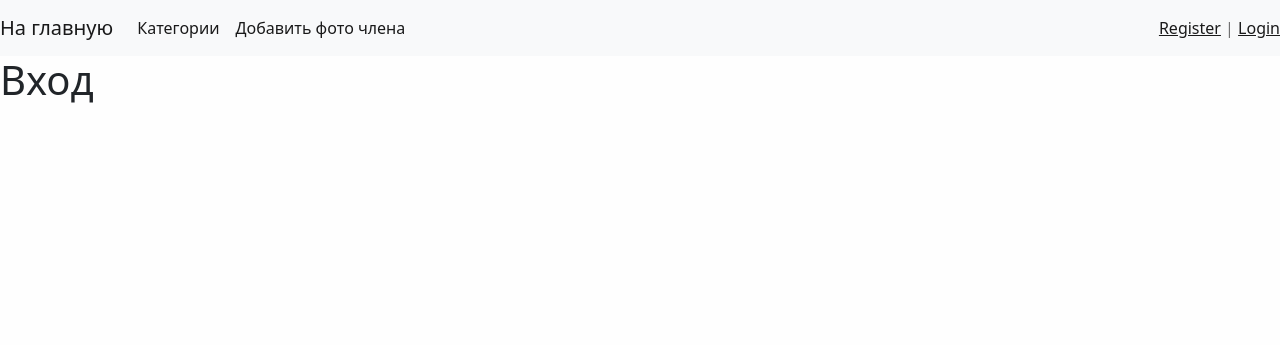
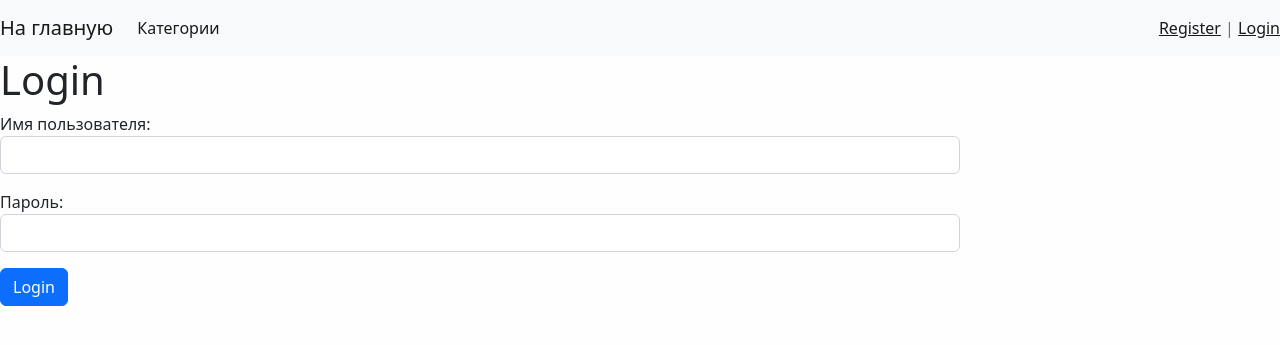
Before and after one commit to Pythondara/Danila_Media, a Django app: page /login_page/login/ in a window 1280 px wide. Shown: the top 345 px of the page. Run offline with Django 4.2, Linux system fonts and the light colour scheme; some libraries are stand-ins or nearby versions.

Commit message:
Created login_page

```diff
--- a/project_main/login_page/forms.py
+++ b/project_main/login_page/forms.py
@@ -2,8 +2,14 @@ from django import forms
 from .models import Login_page
 import re
 from django.core.exceptions import ValidationError
-from django.contrib.auth.forms import UserCreationForm
+from django.contrib.auth.forms import UserCreationForm, AuthenticationForm
 from django.contrib.auth.models import User
+
+
+class UserLoginForm(AuthenticationForm):
+    username = forms.CharField(label='Имя пользователя',
+                               widget=forms.TextInput(attrs={'class': 'form-control', 'autocomplete': 'off'}))
+    password = forms.CharField(label='Пароль', widget=forms.PasswordInput(attrs={'class': 'form-control'}))
 
 
 class UserRegisterForm(UserCreationForm):
@@ -11,10 +17,12 @@ class UserRegisterForm(UserCreationForm):
     last_name = forms.CharField(label='Фамилия', widget=forms.TextInput(attrs={'class': 'form-control'}))
     username = forms.CharField(label='Имя пользователя', help_text='Введите имя пользователя',
                                widget=forms.TextInput(attrs={'class': 'form-control', 'autocomplete': 'off'}))
-    password1 = forms.CharField(label='Пароль', help_text='Введите пароль', widget=forms.PasswordInput(attrs={'class': 'form-control'}))
+    password1 = forms.CharField(label='Пароль', help_text='Введите пароль',
+                                widget=forms.PasswordInput(attrs={'class': 'form-control'}))
     password2 = forms.CharField(label='Подтверждение пароля', help_text='Подтвердите пароль',
                                 widget=forms.PasswordInput(attrs={'class': 'form-control'}))
-    email = forms.EmailField(label='E-mail', help_text='Введите свой email', widget=forms.EmailInput(attrs={'class': 'form-control'}))
+    email = forms.EmailField(label='E-mail', help_text='Введите свой email',
+                             widget=forms.EmailInput(attrs={'class': 'form-control'}))
 
     class Meta:
         model = User
--- a/project_main/login_page/templates/login_page/login.html
+++ b/project_main/login_page/templates/login_page/login.html
@@ -8,7 +8,12 @@
 {% block content %}
 
 
-<h1>Вход</h1>
+<h1>Login</h1>
 
+<form method="post">
+    {% csrf_token %}
+    {{ form.as_p }}
+     <button type="submit" class="btn btn-primary btn-block">Login</button>
+</form>
 
 {% endblock %}
--- a/project_main/login_page/urls.py
+++ b/project_main/login_page/urls.py
@@ -4,6 +4,7 @@ from .views import *
 urlpatterns = [
     path('', LoginView.as_view(), name='login'),
     path('register/', register, name='register'),
-    path('login/', login, name='login'),
+    path('login/', user_login, name='login'),
+    path('logout/', user_logout, name='logout'),
 
 ]
--- a/project_main/login_page/views.py
+++ b/project_main/login_page/views.py
@@ -1,8 +1,9 @@
 from django.shortcuts import render, redirect
 from .models import Login_page
 from django.views.generic import ListView, DetailView, CreateView
-from .forms import UserRegisterForm
+from .forms import UserRegisterForm, UserLoginForm
 from django.contrib import messages
+from django.contrib.auth import login, logout
 
 
 class LoginView(ListView):
@@ -14,9 +15,10 @@ def register(request):
     if request.method == 'POST':
         form = UserRegisterForm(request.POST)
         if form.is_valid():
-            form.save()
+            user = form.save()
+            login(request, user)
             messages.success(request, 'Вы успешно зарегистрировались')
-            return redirect('login')
+            return redirect('home')
         else:
             messages.error(request, 'Ошибка регистрации')
     else:
@@ -24,5 +26,18 @@ def register(request):
     return render(request, 'login_page/register.html', {'form': form})
 
 
-def login(request):
-    return render(request, 'login_page/login.html')
+def user_login(request):
+    if request.method == 'POST':
+        form = UserLoginForm(data=request.POST)
+        if form.is_valid():
+            user = form.get_user()
+            login(request, user)
+            return redirect('home')
+    else:
+        form = UserLoginForm()
+    return render(request, 'login_page/login.html',  {'form': form})
+
+
+def user_logout(request):
+    logout(request)
+    return redirect('login')
--- a/project_main/templates/inc/_nav.html
+++ b/project_main/templates/inc/_nav.html
@@ -10,12 +10,19 @@
         <ul class="navbar-nav me-auto mb-2 mb-lg-0">
             <li class="nav-item"><a class="nav-link active" aria-current="page" href="{% url 'home' %}">Категории</a>
             </li>
+            {% if request.user.is_authenticated %}
             <li class="nav-item"><a class="nav-link active" aria-current="page" href="{% url 'home' %}">Добавить фото
                 члена</a></li>
+            {% endif %}
+        </ul>
 
-        </ul>
         <span class="navbar-text">
-        <a href="{% url 'register' %}">Register</a> | <a href="{% url 'login' %}">Login</a>
+            {% if request.user.is_authenticated %}
+            Добро пожаловать, {{ user.username }} | <a href="{% url 'logout' %}">Logout</a>
+            {% else %}
+            <a href="{% url 'register' %}">Register</a> | <a href="{% url 'login' %}">Login</a>
+            {% endif %}
+
       </span>
     </div>
 </nav>
```
